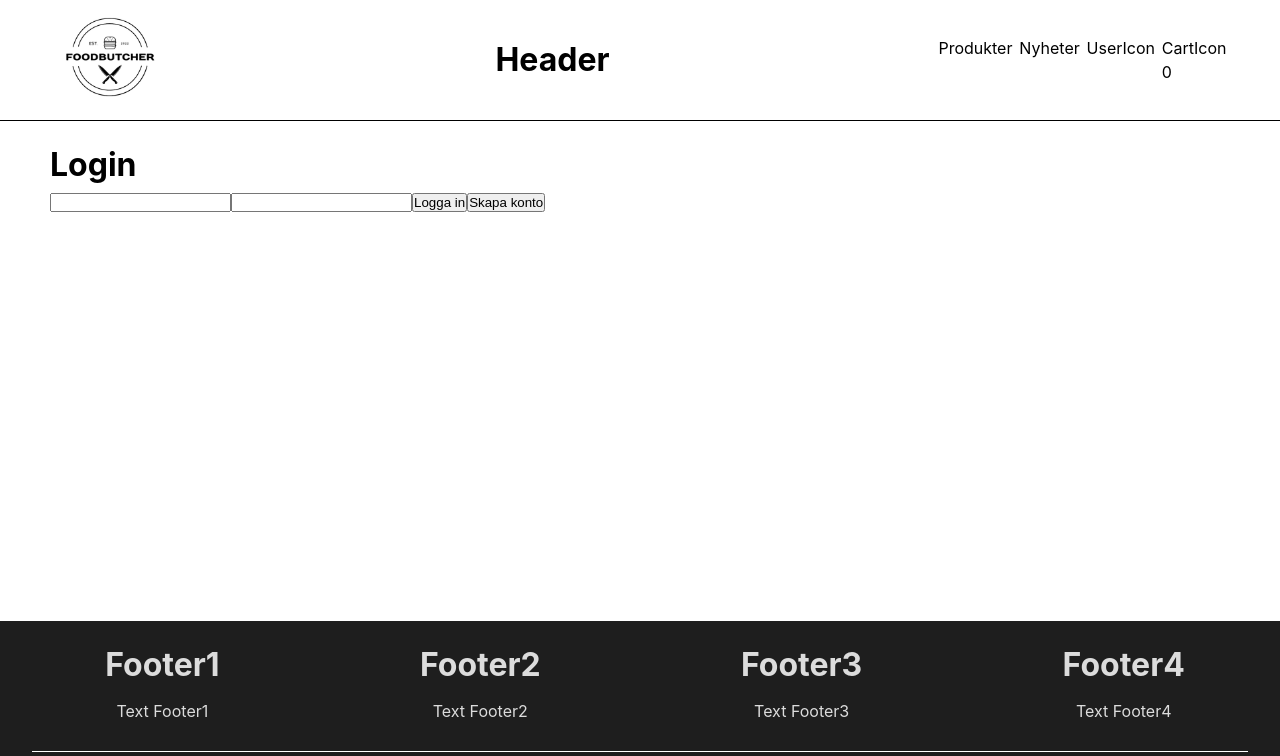
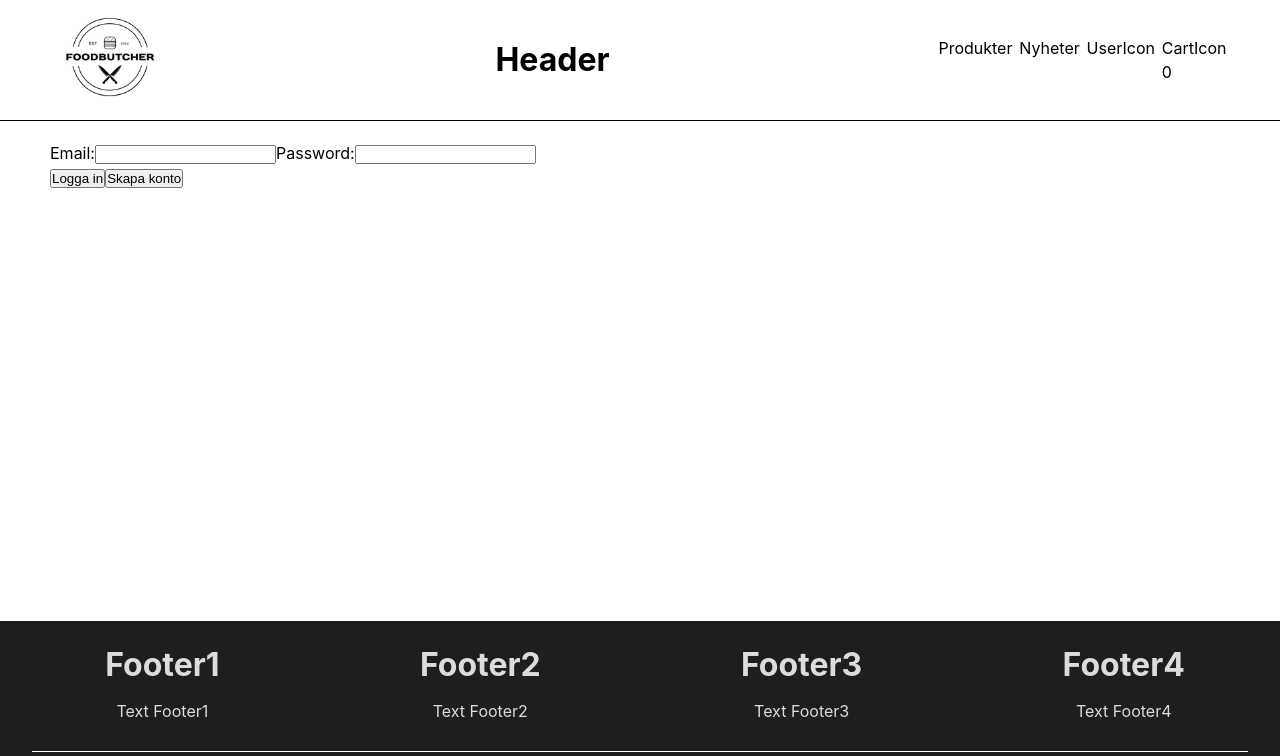
Before and after one commit to MrBig83/FoodButcher-Shop, a React (Vite) app in the folder client/: page /login in a window 1280 px wide. Shown: the top 756 px of the page. Built offline with nearby package versions, Linux system fonts and the light colour scheme; no server answers.

Commit message:
Mellansparande

```diff
--- a/client/src/assets/components/Login/Login.tsx
+++ b/client/src/assets/components/Login/Login.tsx
@@ -1,26 +1,83 @@
-// import { Route, Routes } from "react-router";
-import "./Login.css";
+// // import { Route, Routes } from "react-router";
 
-// import { Link } from "react-router-dom";
+// import "./Login.css";
+// import { UserContext } from "../../../context/UserContext";
+// import { useContext } from "react";
 
-const Login = () => {
+// const Login: React.FC = () => {
+
+//     const { userEmail, setUserEmail, password, setPassword } = useContext(UserContext);
+
+//  function logga(userEmail: string, password: string) {
+//     console.log(userEmail);
+//     console.log(password);
 
 
+//  }
 
 
+//     return (
+//         <div className="Login">
 
-    return (
-        <div className="Login">
+//             <h1>Login</h1>
+//             <div className="loginForm">
+//                 <input className="inpName" type="text" value={userEmail} onChange={(e) => setUserEmail(e.target.value)}/>
+//                 <input className="inpPassword" type="text" onChange={(e) => setPassword(e.target.value)}/>
+//                 <div>
+//                     <button onClick={() => logga(userEmail, password)}>Logga in</button>
+//                     <button>Skapa konto</button>
+//                 </div>
 
-            <h1>Login</h1>
-            <div className="loginForm">
-                <input className="inpName" type="text" />
-                <input className="inpPassword" type="text" />
-                <button>Logga in</button>
-                <button>Skapa konto</button>
+//             </div>
+//         </div>
+//     );
+//   };
+//   export default Login;
 
-            </div>
+import React, { useState } from 'react';
+
+const Login: React.FC = () => {
+  const [userEmail, setUserEmail] = useState('');
+  const [password, setPassword] = useState('');
+
+  const handleEmailChange = (event: React.ChangeEvent<HTMLInputElement>) => {
+    // Update userEmail state when the input changes
+    setUserEmail(event.target.value);
+  };
+  const handlePasswordChange = (event: React.ChangeEvent<HTMLInputElement>) => {
+    // Update userEmail state when the input changes
+    setPassword(event.target.value);
+  };
+
+const logga = (userEmail:string, password:string) => {
+    console.log(userEmail);
+    console.log(password);
+
+
+}
+
+  return (
+    <div>
+      <form>
+        <label>Email:</label>
+        <input
+          type="email"
+          value={userEmail}
+          onChange={handleEmailChange}
+        />
+        <label>Password:</label>
+        <input
+          type="password"
+          value={password}
+          onChange={handlePasswordChange}
+        />
+        <div>
+            <button onClick={() => logga(userEmail, password)}>Logga in</button>
+            <button>Skapa konto</button>
         </div>
-    );
-  };
-  export default Login;
+      </form>
+    </div>
+  );
+};
+
+export default Login;
--- a/client/src/assets/components/SingleProduct/SingleProduct.tsx
+++ b/client/src/assets/components/SingleProduct/SingleProduct.tsx
@@ -18,7 +18,8 @@ const defaultProduct: IProduct = {
   nutritions: "",
   price: 0,
   image: "",
-  instock: 0
+  instock: 0,
+  quantity: ""
 };
 
 
@@ -54,7 +55,7 @@ const SingleProduct = () => {
       </div>
       <div className="productBottom">
         <p className="productPrice">{product!.price}:-</p>
-        <BuyNowBtn />
+        <BuyNowBtn product={product} />
       </div>
 
 
--- /dev/null
+++ b/client/src/context/UserContext.tsx
@@ -0,0 +1,51 @@
+import { createContext, useState, PropsWithChildren, Dispatch, SetStateAction } from "react";
+// import IUser from "../assets/interfaces/IUser";
+// import IUser from "../assets/interfaces/IUser";
+
+interface UserContextProps {
+    //Här har vi ett typiskt interface
+    userEmail: string;
+    setUserEmail: Dispatch<SetStateAction<string>>;
+    password: string;
+    setPassword: Dispatch<SetStateAction<string>>;
+
+
+}
+
+export const UserContext = createContext<UserContextProps>({} as UserContextProps);
+const UserContextProvider = ({ children }: PropsWithChildren<unknown>) => {
+
+  //States
+    const [userEmail, setUserEmail] = useState("")
+    const [password, setPassword] = useState("")
+//   const [numberInCart, setNumberInCart] = useState(0);
+//   const [productsInCart, setProductsInCart] = useState<IUser[]>([])
+
+
+  //Functions
+
+
+
+
+
+
+
+
+
+
+return (
+    <UserContext.Provider
+      value={{
+        userEmail,
+        setUserEmail,
+        password,
+        setPassword
+
+      }}
+    >
+      {children}
+    </UserContext.Provider>
+  );
+};
+
+export default UserContextProvider;
```
Also changed, not shown: client/src/assets/interfaces/IUser.tsx (added, +11 -0 lines), 1 other file (tests, documents, lock files or other folders).
